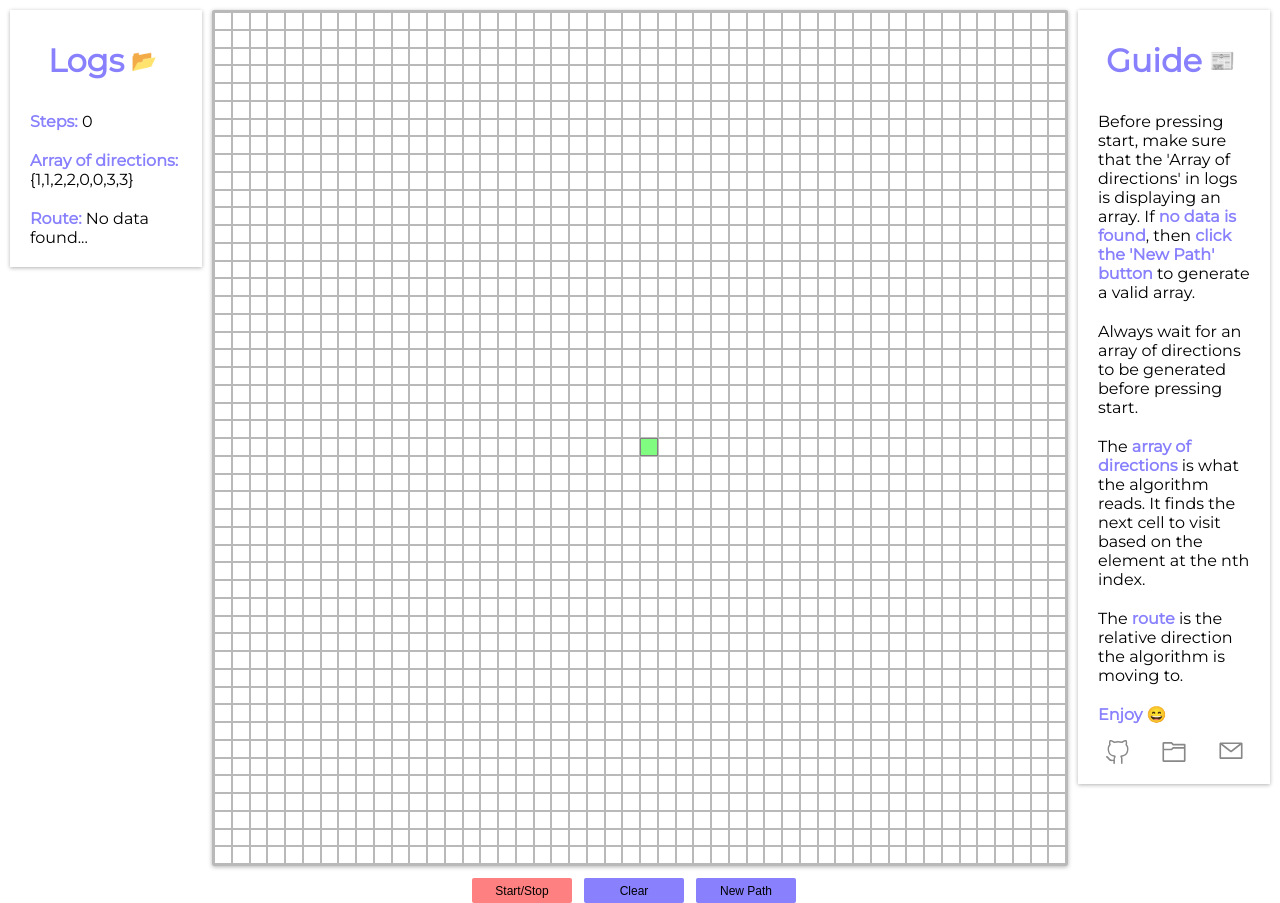
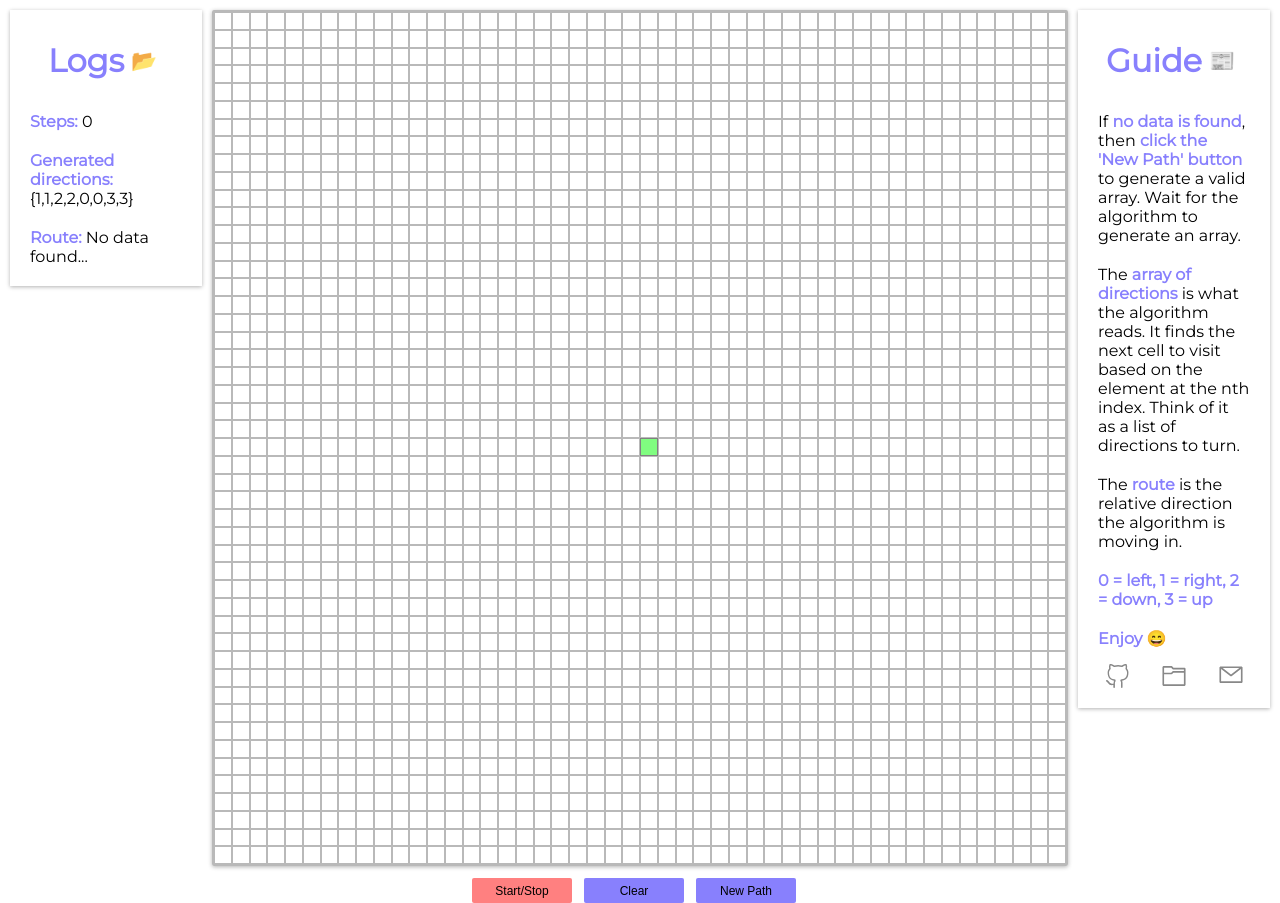
Before and after one commit to ibahm/loop-walker-react, a React (Create React App) app: page / in a window 1280 px wide. Built offline with nearby package versions, Linux system fonts and the light colour scheme.

Commit message:
Updated guide for better explanation

```diff
--- a/src/components/Guide.js
+++ b/src/components/Guide.js
@@ -9,18 +9,18 @@ const Guide = () => {
                 <span className="emoji" role="img" aria-label="newspaper">📰</span>
             </div>
             <span>
-                Before pressing start, make sure that the 'Array of directions' in logs is displaying an array.
                 If <b style={{color: "rgb(136, 128, 253)"}}>no data is found</b>, then <b style={{color: "rgb(136, 128, 253)"}}>click the 'New Path' button</b> to generate a valid array.
-            </span>
-            <span>
-                Always wait for an array of directions to be generated before pressing start.
+                Wait for the algorithm to generate an array.
             </span>
             <span>
                 The <b style={{color: "rgb(136, 128, 253)"}}>array of directions</b> is what the algorithm reads.
-                It finds the next cell to visit based on the element at the nth index.
+                It finds the next cell to visit based on the element at the nth index. Think of it as a list of directions to turn.
             </span>
             <span>
-                The <b style={{color: "rgb(136, 128, 253)"}}>route</b> is the relative direction the algorithm is moving to.
+                The <b style={{color: "rgb(136, 128, 253)"}}>route</b> is the relative direction the algorithm is moving in.
+            </span>
+            <span>
+            <b style={{color: "rgb(136, 128, 253)"}}>0 = left, 1 = right, 2 = down, 3 = up</b>
             </span>
             <span>
             <b style={{color: "rgb(136, 128, 253)"}}>Enjoy 😄</b>
--- a/src/components/Logs.js
+++ b/src/components/Logs.js
@@ -8,7 +8,7 @@ const Logs = ({count, visited, path}) => {
                 <span className="emoji" role="img" aria-label="open-file-folder">📂</span>
             </div>
             <span className="logs-steps"><b style={{color: "rgb(136, 128, 253)"}}>Steps:</b> {count}</span>
-            <span className="logs-results"><b style={{color: "rgb(136, 128, 253)"}}>Array of directions:</b> {path.length > 0 ? `{${path}}` : "No data found..."}</span>
+            <span className="logs-results"><b style={{color: "rgb(136, 128, 253)"}}>Generated directions:</b> {path.length > 0 ? `{${path}}` : "No data found..."}</span>
             <span className="logs-visited"><b style={{color: "rgb(136, 128, 253)"}}>Route:</b> {visited.length > 0 ? `{${visited}}` : "No data found..."}</span>
         </div>
     )
```
